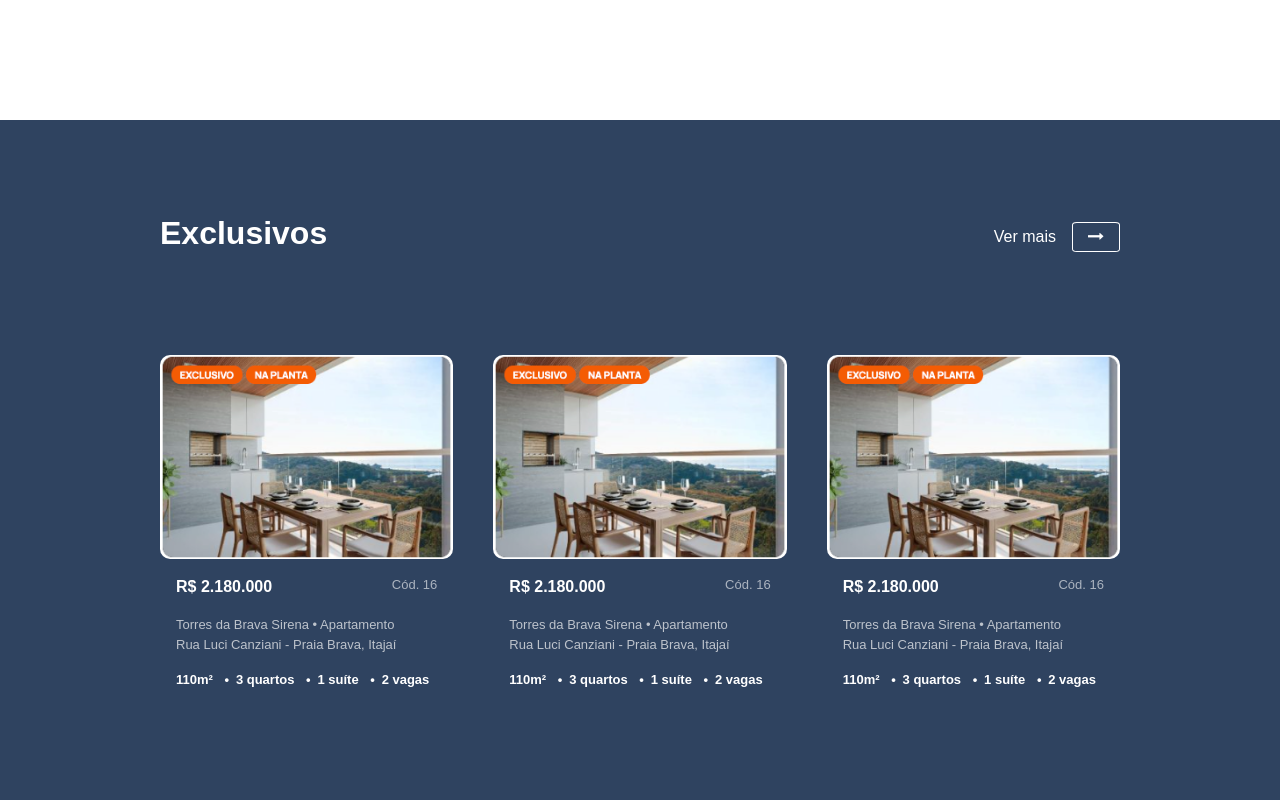
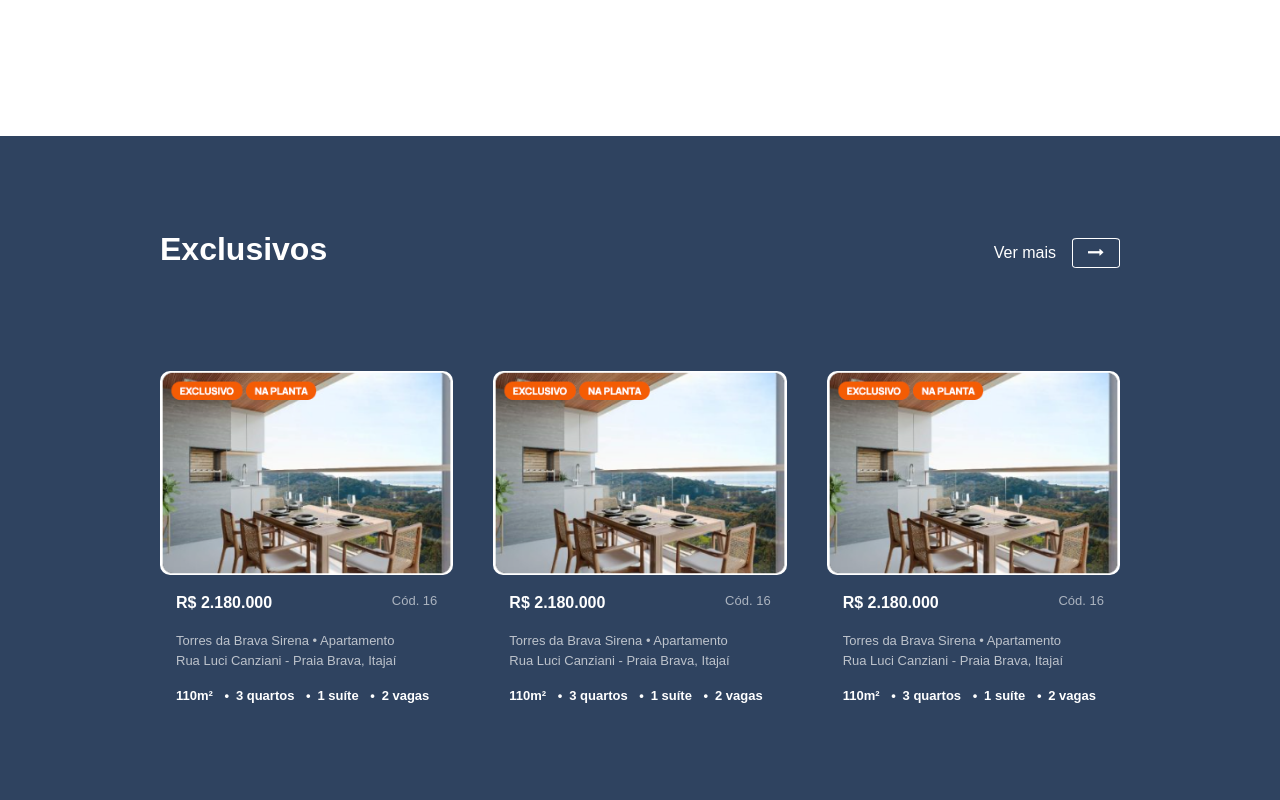
Before and after one commit to ypiaza/Teste---CRM---HTML-Bootstrap-CSS, a plain HTML site: page index.html in a window 1280 px wide. Shown: the part 2520-3320 px from the top of the page. Drawn offline with nearby package versions, Linux system fonts and the light colour scheme.

Commit message:
Ajuste layout

```diff
--- a/index.html
+++ b/index.html
@@ -326,7 +326,7 @@
             </div>
         </section>
 
-        <section id="exclusivos">
+        <section id="exclusivos" class="mt-3">
             <div class="d-flex flex-column justify-content-evenly    align-content-center h-100">
                 <div class="d-flex justify-content-between align-items-center">
                     <h3>Exclusivos</h3>
```
